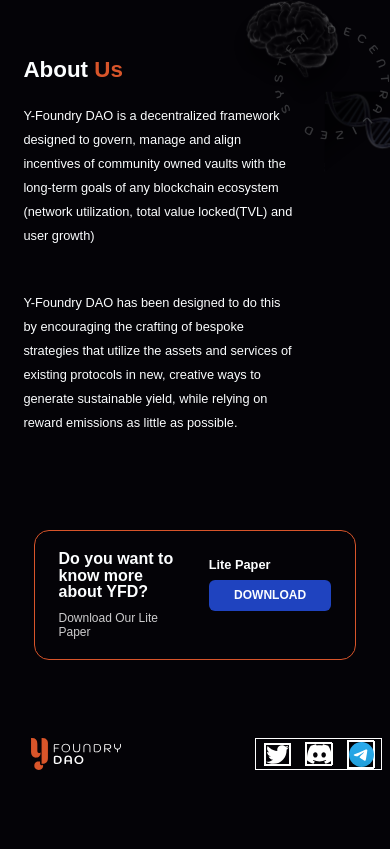
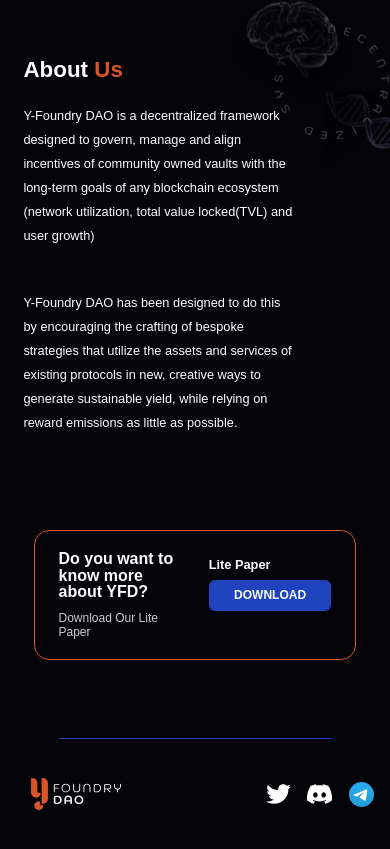
Before and after one commit to Y-Foundry-Dao/yfoundry-frontend, a React (Create React App) app in the folder landing-page/: page / in a window 390 px wide. Shown: the part 522-1371 px from the top of the page. Before the commit the page ends 1331 px from the top, so only its background shows below. Built offline with nearby package versions, Linux system fonts and the light colour scheme; a web font is replaced by a local one.

Commit message:
Added border and styled footer for mobile view

```diff
--- a/landing-page/src/App.tsx
+++ b/landing-page/src/App.tsx
@@ -14,6 +14,7 @@ function App() {
       <PartnerLogos />
       <AboutUs />
       <LitePaper />
+      <Div />
       <FooterBar />
     </LandingPage>
   );
@@ -24,5 +25,12 @@ const LandingPage = styled.div`
   flex-direction:column;
   align-items:center;
 `
+const Div = styled.div`
+  width:70%;
+  height:1px;
+  background:${props => `${props.theme.colors.blue}`};
+  margin-top:20%;
+  margin-bottom:10%;
+`
 
 export default App;
--- a/landing-page/src/components/buttons/SocialIcons.tsx
+++ b/landing-page/src/components/buttons/SocialIcons.tsx
@@ -1,4 +1,3 @@
-import React from 'react'
 import styled from 'styled-components'
 import twitter from '../../assets/twitter.svg'
 import discord from '../../assets/discord.svg'
@@ -15,7 +14,6 @@ function SocialIcons() {
 }
 
 const Ul = styled.ul`
-  border:1px solid white;
   list-style-type:none;
   width:32%;
   margin:0 2% 0 0;
@@ -28,7 +26,6 @@ const Ul = styled.ul`
 
 const Li = styled.li`
   width:20%;
-  border:1px solid white;
   display:flex;
 `
 
@@ -36,7 +33,6 @@ const Img = styled.img`
   width:100%;
   margin:0;
   padding:0;
-  border:1px solid white;
 `
 
 export default SocialIcons
--- a/landing-page/src/components/layout/FooterBar.tsx
+++ b/landing-page/src/components/layout/FooterBar.tsx
@@ -8,6 +8,7 @@ function FooterBar() {
       <Img src={logo} alt={"Y-Foundry Logo"} />
       <SocialIcons />
     </Footer>
+
   )
 }
 
@@ -19,7 +20,6 @@ const Img = styled.img`
 const Footer = styled.footer`
   display:flex;
   justify-content:space-between;
-  margin-top:20%;
   margin-bottom:10%;
 `
 
```
